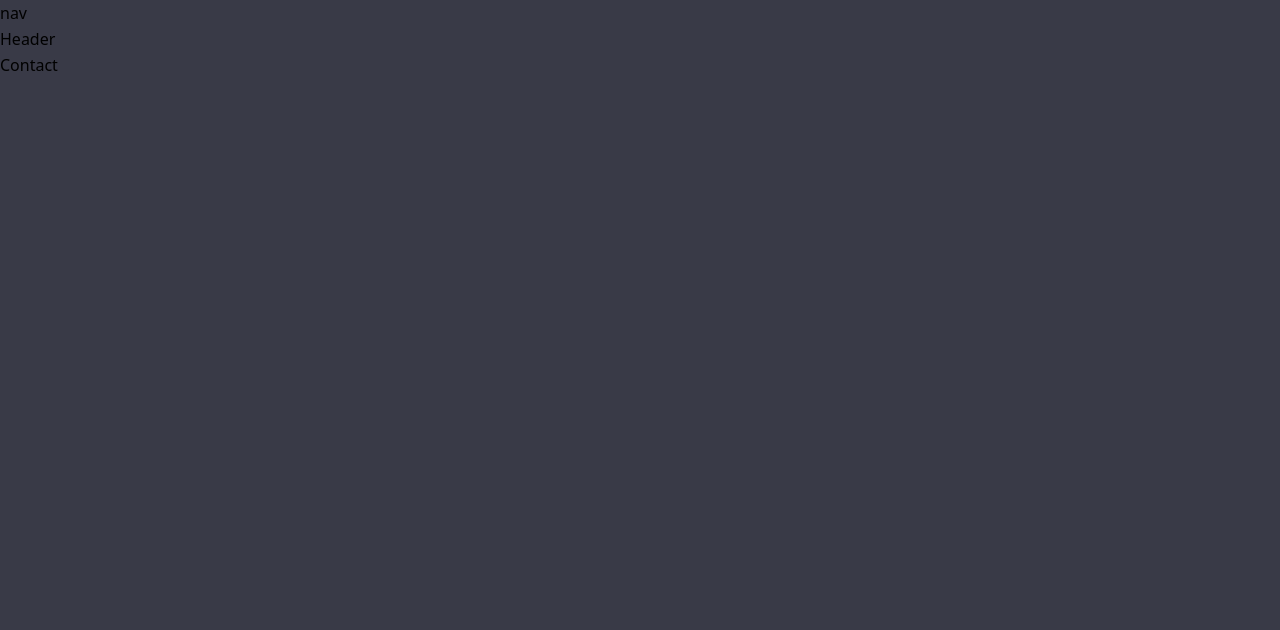
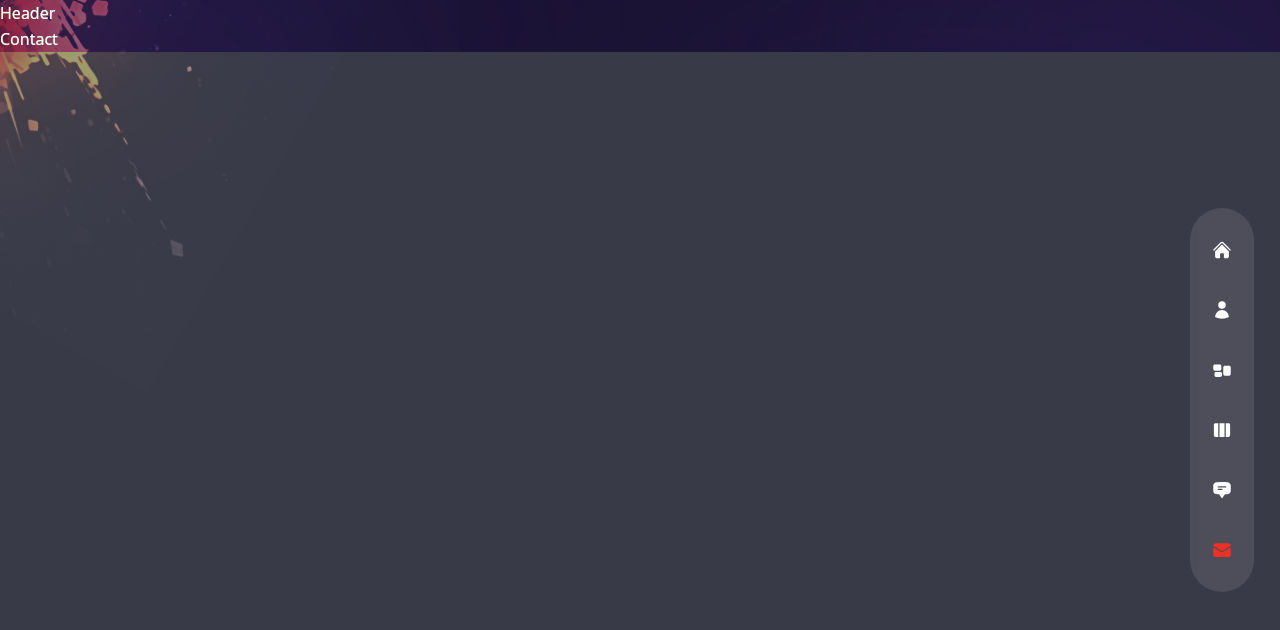
Before and after one commit to visheshr47/portfolio, a Next.js app: page /contact in a window 1280 px wide. Shown: the top 630 px of the page. Built offline with nearby package versions, Linux system fonts and the light colour scheme.

Commit message:
second  commit

```diff
--- a/components/Layout.js
+++ b/components/Layout.js
@@ -12,7 +12,8 @@
 
 const Layout = ({ children }) => {
   return (
-    <div className='{`page bg-site`}'>
+    <div className='{`page bg-site text-white bg-cover bg-no-repeat ${sora.variable} font-sora relative  `}'>
+    <TopLeftImg />
       <Nav />
       <Header />
       {children}
--- a/components/Nav.js
+++ b/components/Nav.js
@@ -6,28 +6,65 @@
   HiRectangleGroup,
   HiChatBubbleBottomCenterText,
   HiEnvelope,
-} from 'react-icons/hi2';
+} from "react-icons/hi2";
 
 // nav data
 export const navData = [
-  { name: 'home', path: '/', icon: <HiHome /> },
-  { name: 'about', path: '/about', icon: <HiUser /> },
-  { name: 'services', path: '/services', icon: <HiRectangleGroup /> },
-  { name: 'work', path: '/work', icon: <HiViewColumns /> },
+  { name: "home", path: "/", icon: <HiHome /> },
+  { name: "about", path: "/about", icon: <HiUser /> },
+  { name: "services", path: "/services", icon: <HiRectangleGroup /> },
+  { name: "work", path: "/work", icon: <HiViewColumns /> },
   {
-    name: 'testimonials',
-    path: '/testimonials',
+    name: "testimonials",
+    path: "/testimonials",
     icon: <HiChatBubbleBottomCenterText />,
   },
   {
-    name: 'contact',
-    path: '/contact',
+    name: "contact",
+    path: "/contact",
     icon: <HiEnvelope />,
   },
 ];
 
+//next link
+import Link from "next/link";
+//next router
+import { useRouter } from "next/router";
+
 const Nav = () => {
-  return <nav>nav</nav>;
+  const router = useRouter();
+  const pathname = router.pathname;
+  return (
+    <nav className="flex flex-col items-center xl:justify-center gap-y-4 fixed h-max bottom-0 mt-auto xl:right-[2%] z-50 top-0 w-full xl:w-16 xl:max-w-md xl:h-screen ">
+      <div className="flex w-full xl:flex-col items-center justify-between xl:justify-center gap-y-10  px-4 md:px-40 xl:px-0 h-[80px]  xl:h-max py-8 bg-white/10  backdrop-blur-sm text-3xl xl:text-xl xl:rounded-full   ">
+        {navData.map((link, index) => {
+          return (
+            <Link
+              className={`${
+                link.path === pathname && "text-accent"
+              } relative flex items-center group hover:text-accent transition-all duration-300 `}
+              href={link.path}
+              key={index}
+            >
+              {/* tooltip */}
+              <div className="absolute pr-14 right-0 hidden xl:group-hover:flex  ">
+                <div className="bg-white relative flex text-primary items-center p-[6px] rounded-[3px] ">
+                  <div className="text-[12px] leading-none font-semibold capitalize">
+                    {link.name}
+                  </div>
+                  {/* triangle */}
+                  <div className="border-solid border-l-white border-l-8 border-y-transparent border-y-[6px] border-r-0 absolute -right-2   "></div>
+                </div>
+              </div>
+
+              {/* icons */}
+              <div>{link.icon}</div>
+            </Link>
+          );
+        })}
+      </div>
+    </nav>
+  );
 };
 
 export default Nav;
--- a/components/TopLeftImg.js
+++ b/components/TopLeftImg.js
@@ -1,5 +1,12 @@
+import Image from "next/image";
+
 const TopLeftImg = () => {
-  return <div>Top Left Image</div>;
+  return (
+    <div className="absolute left-0 top-0 mix-blend-color-dodge z-10 w-[250px] xl:w-[400px] opacity-50">
+
+      <Image src='/top-left-img.png' width={400} height={400} alt='' />
+    </div>
+  );
 };
 
 export default TopLeftImg;
--- a/components/Transition.js
+++ b/components/Transition.js
@@ -1,7 +1,48 @@
+//framer motion
+import { motion } from "framer-motion";
+//variants
+const transitionVariants = {
+  initial: {
+    x: "100%",
+    width: "100%",
+  },
+  animate: {
+    x: "0%",
+    width: "0%",
+  },
+  exit: {
+    x: ["0%", "100%"],
+    width: ["0%", "100%"],
+  },
+};
+
 const Transition = () => {
   return (
     <>
-      <div>Transition</div>
+      <motion.div
+        className="fixed top-0 bottom-0 right-full h-screen z-30 bg-[#2e2257] "
+        variants={transitionVariants}
+        initial="initial"
+        animate="animate"
+        exit="exit"
+        transition={{ delay: 0.2, duration: 0.6, ease: "easeInOut" }}
+      ></motion.div>
+      <motion.div
+        className="fixed top-0 bottom-0 right-full h-screen z-20 bg-[#3b2d71] "
+        variants={transitionVariants}
+        initial="initial"
+        animate="animate"
+        exit="exit"
+        transition={{ delay: 0.4, duration: 0.6, ease: "easeInOut" }}
+      ></motion.div>
+      <motion.div
+        className="fixed top-0 bottom-0 right-full h-screen z-10 bg-[#4b3792] "
+        variants={transitionVariants}
+        initial="initial"
+        animate="animate"
+        exit="exit"
+        transition={{ delay: 0.6, duration: 0.6, ease: "easeInOut" }}
+      ></motion.div>
     </>
   );
 };
--- a/pages/_app.js
+++ b/pages/_app.js
@@ -1,11 +1,23 @@
-import '../styles/globals.css';
-import Layout from '../components/Layout';
-
+import "../styles/globals.css";
+import Layout from "../components/Layout";
+import Transition from "../components/Transition";
+//router
+import { useRouter } from "next/router";
+//framer motion
+import { AnimatePresence, motion } from "framer-motion";
 
 function MyApp({ Component, pageProps }) {
-  return (<Layout>
-    <Component {...pageProps} />
-  </Layout>);
+  const router = useRouter();
+  return (
+    <Layout>
+      <AnimatePresence mode="wait">
+        <motion.div key={router.route} className="h-full">
+          <Transition />
+        </motion.div>
+        <Component {...pageProps} />
+      </AnimatePresence>
+    </Layout>
+  );
 }
 
 export default MyApp;
```
